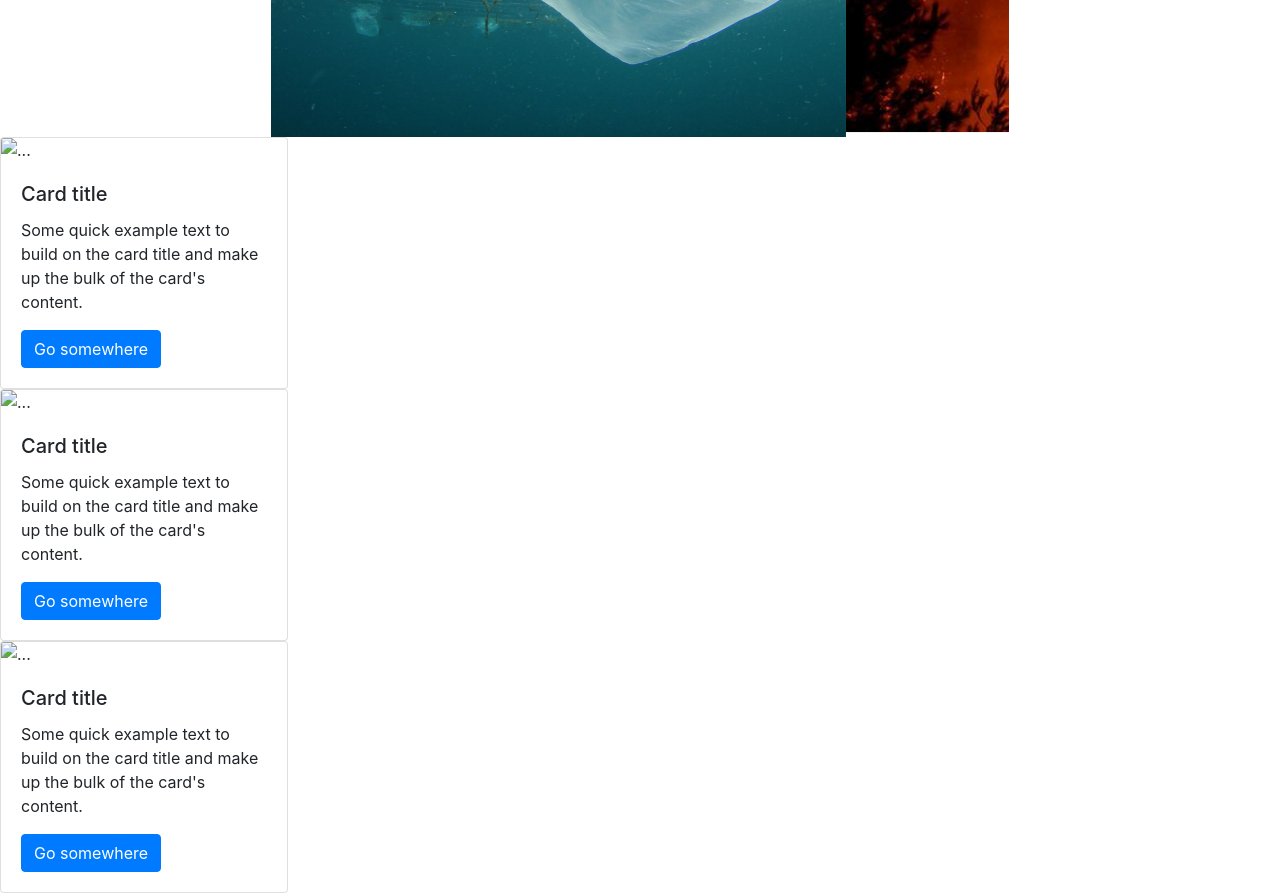
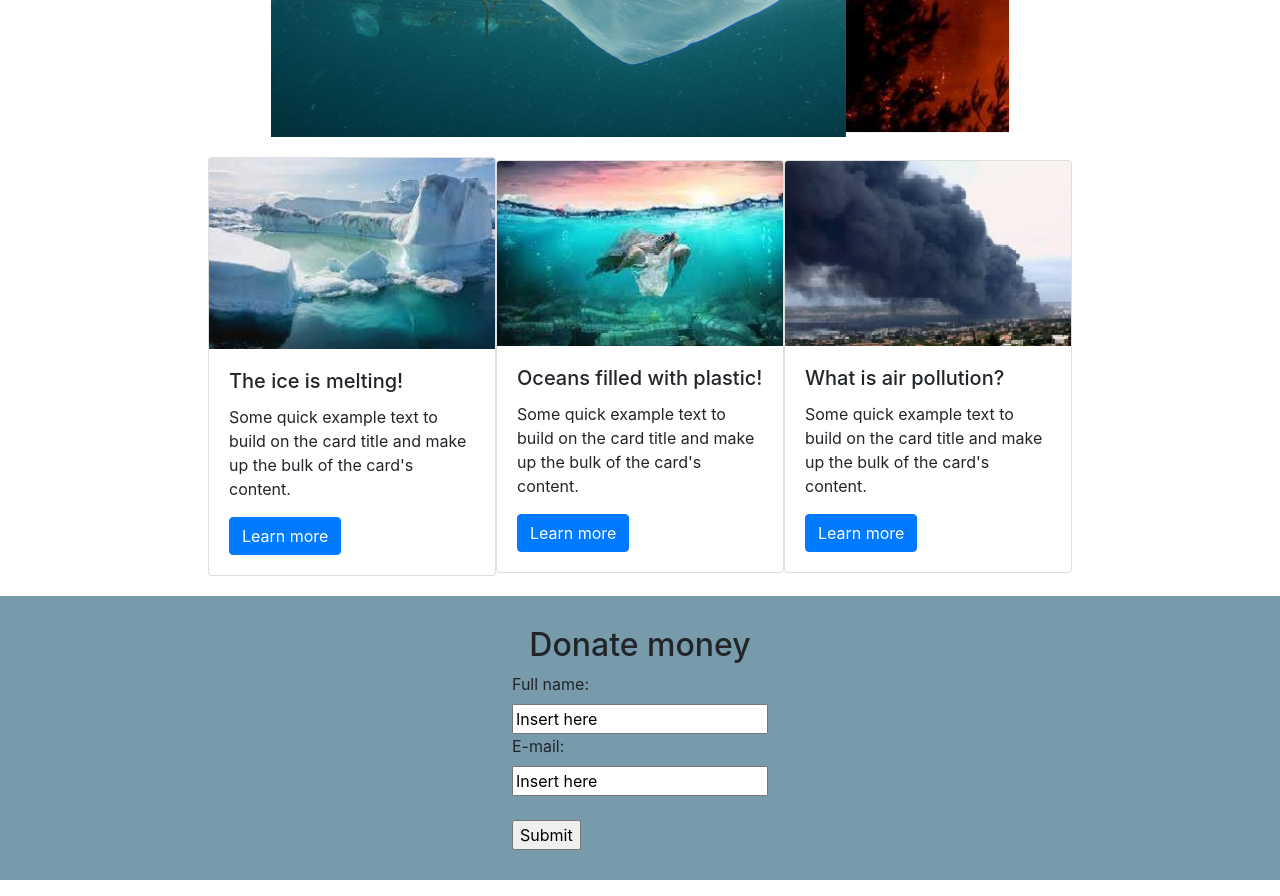
Before and after one commit to ckmatsa/WEBSITE, a plain HTML site: page index.html in a window 1280 px wide. Shown: the part 420-1316 px from the top of the page. Drawn offline with nearby package versions, Linux system fonts and the light colour scheme.

Commit message:
fixed cards

```diff
--- a/css/styles.css
+++ b/css/styles.css
@@ -64,3 +64,11 @@
 .social-buttons a{
 margin: 0 5px
 }
+
+.custom-cards {
+  margin: 20px auto;
+  width: 100%;
+  display: flex;
+  justify-content: center;
+  align-items: center;
+  }
--- a/index.html
+++ b/index.html
@@ -64,35 +64,33 @@
           </a>
         </div>
         </div>
-
+      <div class="custom-cards">
       <div class="card" style="width: 18rem;">
-          <img src="..." class="card-img-top" alt="...">
+          <img src="images/melting ice2.jpg" class="card-img-top" alt="melting ice">
           <div class="card-body">
-            <h5 class="card-title">Card title</h5>
+            <h5 class="card-title">The ice is melting!</h5>
             <p class="card-text">Some quick example text to build on the card title and make up the bulk of the card's content.</p>
-            <a href="#" class="btn btn-primary">Go somewhere</a>
+            <a href="#" class="btn btn-primary">Learn more</a>
           </div>
       </div>
-
       <div class="card" style="width: 18rem;">
-        <img src="..." class="card-img-top" alt="...">
+        <img src="images/sea plastic2.jpg" class="card-img-top" alt="sea plastic">
         <div class="card-body">
-          <h5 class="card-title">Card title</h5>
+          <h5 class="card-title">Oceans filled with plastic!</h5>
           <p class="card-text">Some quick example text to build on the card title and make up the bulk of the card's content.</p>
-          <a href="#" class="btn btn-primary">Go somewhere</a>
+          <a href="#" class="btn btn-primary">Learn more</a>
         </div>
       </div>
-
       <div class="card" style="width: 18rem;">
-        <img src="..." class="card-img-top" alt="...">
+        <img src="images/air polution2.jpg" class="card-img-top" alt="air pollution">
         <div class="card-body">
-          <h5 class="card-title">Card title</h5>
+          <h5 class="card-title">What is air pollution?</h5>
           <p class="card-text">Some quick example text to build on the card title and make up the bulk of the card's content.</p>
-          <a href="#" class="btn btn-primary">Go somewhere</a>
+          <a href="#" class="btn btn-primary">Learn more</a>
         </div>
       </div>
-
-        <div class="custom-form">
+      </div>
+      <div class="custom-form">
           <h2>Donate money</h2>
           <form action="/action_page.php">
             <label for="fname">Full name:</label><br>
```
Also changed, not shown: images/air polution2.jpg (added), images/melting ice2.jpg (added), images/sea plastic2.jpg (added).
